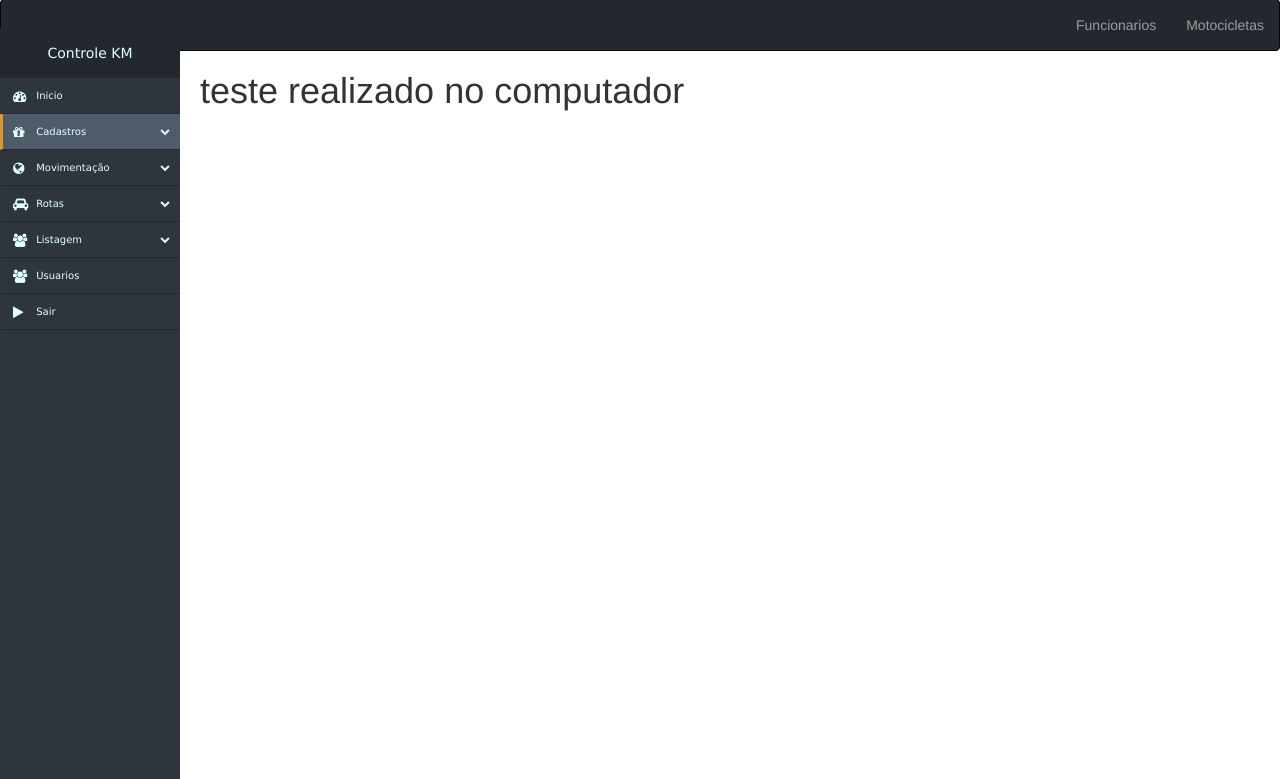
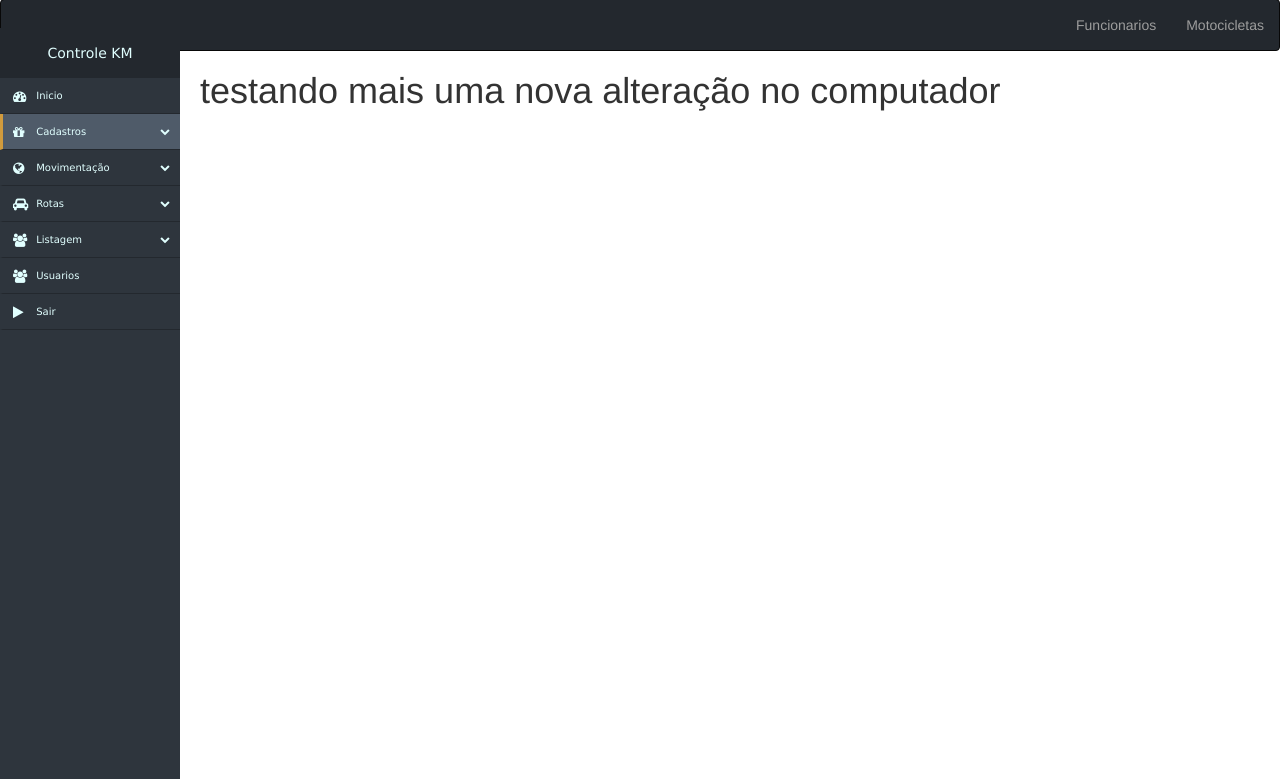
Before and after one commit to vitinsk/CONTROLE_KM, a PHP site: page /CONTROLE_KM/ in a window 1280 px wide. Shown: the part 21-800 px from the top of the page. Run offline with PHP 8.4, Linux system fonts and the light colour scheme; data that the repository does not hold is empty; some libraries are stand-ins or nearby versions.

Commit message:
nova alteração

```diff
--- a/views/home.php
+++ b/views/home.php
@@ -1,4 +1,4 @@
 <?php echo $menssagem ?>
 
-<h1 style="padding-left: 200px;" > teste realizado no computador</h1>
+<h1 style="padding-left: 200px;" > testando mais uma nova alteração no computador</h1>
 >
```
